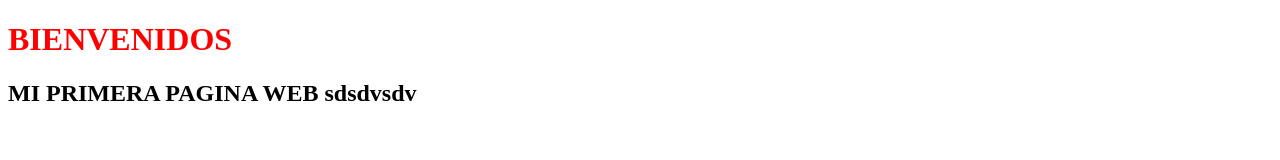
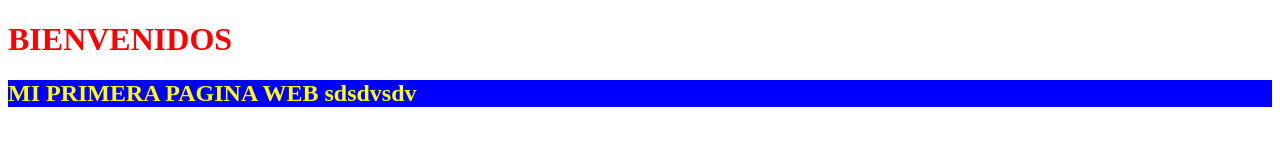
Before and after one commit to pabloestrada64/MiPrimerRepositorio, a plain HTML site: page index.html in a window 1280 px wide. Drawn offline with Linux system fonts and the light colour scheme.

Commit message:
Add estilos h2

```diff
--- a/Style.css
+++ b/Style.css
@@ -12,3 +12,7 @@
 h1 {
   color: red;
 }
+h2{
+    color: yellow;
+    background-color: blue;
+}
```
